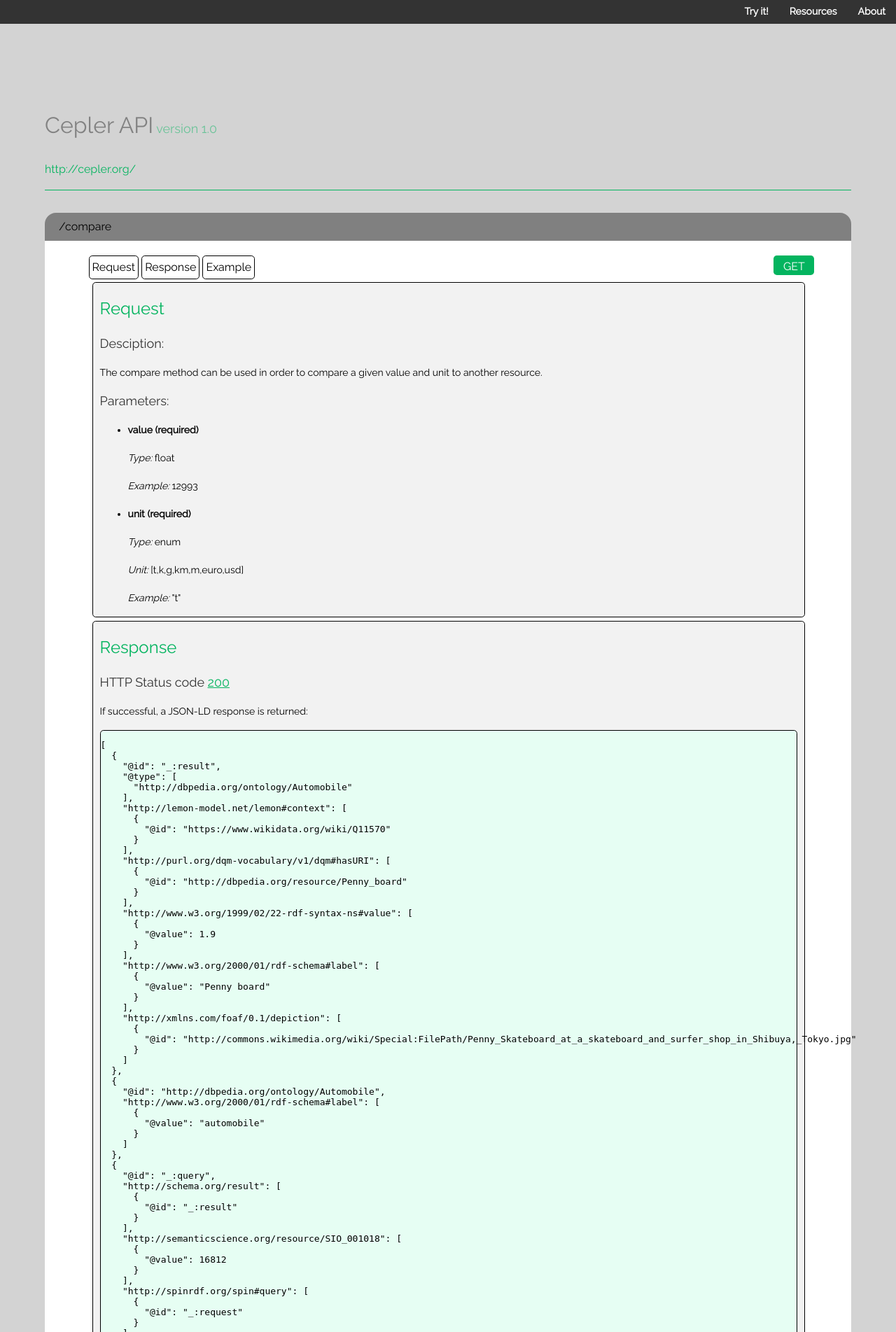
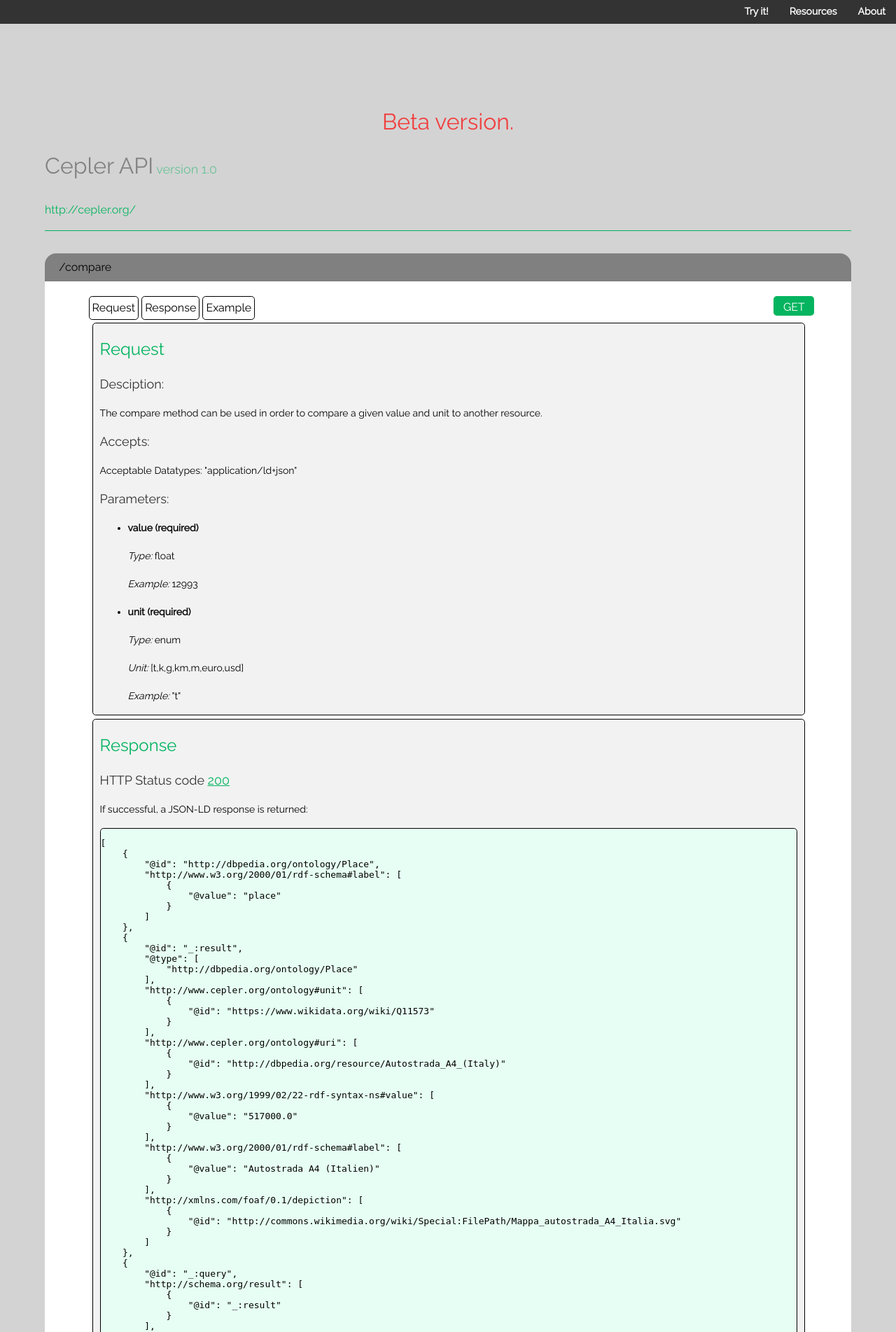
Before and after one commit to Lars-H/LODSeminar, a Flask app: page /api in a window 1280 px wide. Shown: the part 15-1918 px from the top of the page at 70% size. Run offline with Flask 2, Linux system fonts and the light colour scheme; some libraries are stand-ins or nearby versions.

Commit message:
Homepage Update
Updated some information on the HP

```diff
--- a/Cepler/templates/api.html
+++ b/Cepler/templates/api.html
@@ -26,6 +26,9 @@
 </div>
 <!--Buffer Div-->
 <div id="buffer_div">
+</div>
+<div align="center">
+  <h1 style="color: red; opacity: 0.7;">Beta version.</h1>
 </div>
 
 
@@ -59,6 +62,9 @@
   							<h2>Desciption:</h2>
   							<p class="maintext">The compare method can be used in order to compare a given value and unit to another resource.
   							</p>
+                <h2>Accepts:</h2>
+                <p class="maintext">Acceptable Datatypes: "application/ld+json"
+                </p>
   							<h2>Parameters:</h2>
   							<ul class="maintext" >
   								<li style="font-weight:bold;">value (required)</li>
@@ -80,41 +86,41 @@
   							<pre>
 [
     {
+        "@id": "http://dbpedia.org/ontology/Place",
+        "http://www.w3.org/2000/01/rdf-schema#label": [
+            {
+                "@value": "place"
+            }
+        ]
+    },
+    {
         "@id": "_:result",
         "@type": [
-      "http://dbpedia.org/ontology/Automobile"
+            "http://dbpedia.org/ontology/Place"
         ],
-    "http://lemon-model.net/lemon#context": [
+        "http://www.cepler.org/ontology#unit": [
             {
-        "@id": "https://www.wikidata.org/wiki/Q11570"
+                "@id": "https://www.wikidata.org/wiki/Q11573"
             }
         ],
-    "http://purl.org/dqm-vocabulary/v1/dqm#hasURI": [
+        "http://www.cepler.org/ontology#uri": [
             {
-        "@id": "http://dbpedia.org/resource/Penny_board"
+                "@id": "http://dbpedia.org/resource/Autostrada_A4_(Italy)"
             }
         ],
         "http://www.w3.org/1999/02/22-rdf-syntax-ns#value": [
             {
-        "@value": 1.9
+                "@value": "517000.0"
             }
         ],
         "http://www.w3.org/2000/01/rdf-schema#label": [
             {
-        "@value": "Penny board"
+                "@value": "Autostrada A4 (Italien)"
             }
         ],
         "http://xmlns.com/foaf/0.1/depiction": [
             {
-        "@id": "http://commons.wikimedia.org/wiki/Special:FilePath/Penny_Skateboard_at_a_skateboard_and_surfer_shop_in_Shibuya,_Tokyo.jpg"
-      }
-    ]
-  },
-  {
-    "@id": "http://dbpedia.org/ontology/Automobile",
-    "http://www.w3.org/2000/01/rdf-schema#label": [
-      {
-        "@value": "automobile"
+                "@id": "http://commons.wikimedia.org/wiki/Special:FilePath/Mappa_autostrada_A4_Italia.svg"
             }
         ]
     },
@@ -127,7 +133,7 @@
         ],
         "http://semanticscience.org/resource/SIO_001018": [
             {
-        "@value": 16812
+                "@value": 71
             }
         ],
         "http://spinrdf.org/spin#query": [
@@ -143,12 +149,12 @@
         ],
         "http://lemon-model.net/lemon#context": [
             {
-        "@id": "https://www.wikidata.org/wiki/Q11570"
+                "@id": "https://www.wikidata.org/wiki/Q828224"
             }
         ],
         "http://www.w3.org/1999/02/22-rdf-syntax-ns#value": [
             {
-        "@value": 33333.0
+                "@value": 37372.0
             }
         ]
     }
@@ -162,8 +168,14 @@
   							</pre>
   						</div>
   							<h2>HTTP Status code <a style="text-decoration: underline; color: #04B45F;" href="https://httpstatuses.com/400">400</a> </h2>
-  							<p class="maintext" >Client Error: The request could not be handled</p>
+  							<p class="maintext" >Client Error: The request could not be handled due to an incorrect request.</p>
+                <h2>HTTP Status code <a style="text-decoration: underline; color: #04B45F;" href="https://httpstatuses.com/406">406</a> </h2>
+                <p class="maintext" >Client Error: The accept header was not correctly specified. Please note that only "application/ld+json" is supported with the current API.</p>
+                <h2>HTTP Status code <a style="text-decoration: underline; color: #04B45F;" href="https://httpstatuses.com/500">500</a> </h2>
+                <p class="maintext" >Server Error: Something went wrong on the server. We are sorry that we could not complete your request!</p>
               </div>
+  						</div>
+
   						</div>
   						<div class="req_div" id="example">
   							<div class="inner_div">
--- a/Cepler/templates/index.html
+++ b/Cepler/templates/index.html
@@ -28,6 +28,9 @@
 </div>
 <!--Buffer Div-->
 <div id="buffer_div">
+</div>
+<div align="center">
+  <h1 style="color: red; opacity: 0.7;">Beta version.</h1>
 </div>
 
 
--- a/Cepler/templates/ontology.html
+++ b/Cepler/templates/ontology.html
@@ -26,6 +26,9 @@
 </div>
 <!--Buffer Div-->
 <div id="buffer_div">
+</div>
+<div align="center">
+  <h1 style="color: red; opacity: 0.7;">Beta version.</h1>
 </div>
 
 
--- a/Cepler/templates/temp_index.html
+++ b/Cepler/templates/temp_index.html
@@ -16,6 +16,9 @@
 </div>
 <!--Buffer Div-->
 <div id="buffer_div">
+<div align="center">
+  <h1 style="color: red; opacity: 0.7;">Beta version.</h1>
+</div>
 </div>
 
 
```
Also changed, not shown: Cepler/templates/about.html (+19 -2 lines), Cepler/templates/datasources.html (+19 -6 lines). Lines whose indentation alone changed are shown as unchanged.
